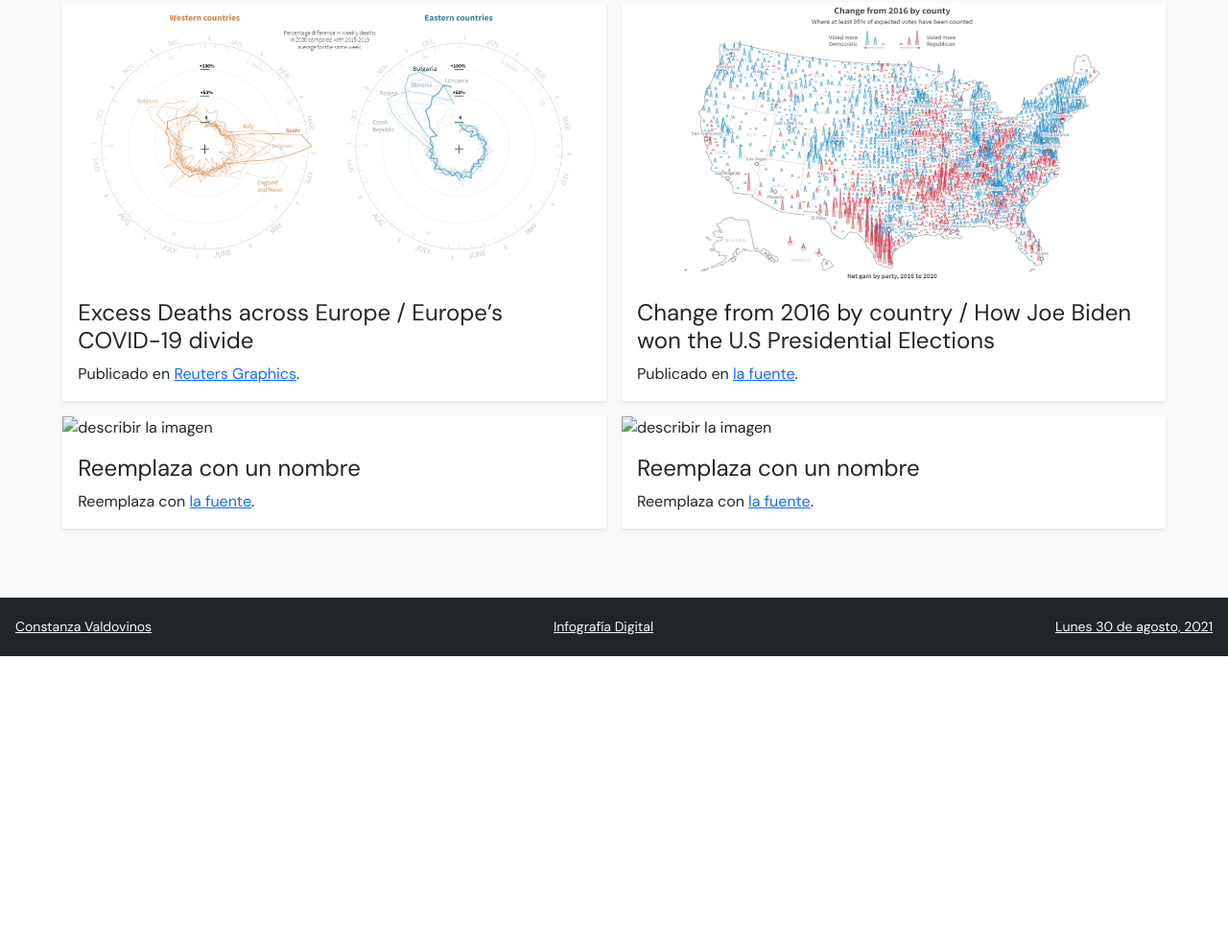
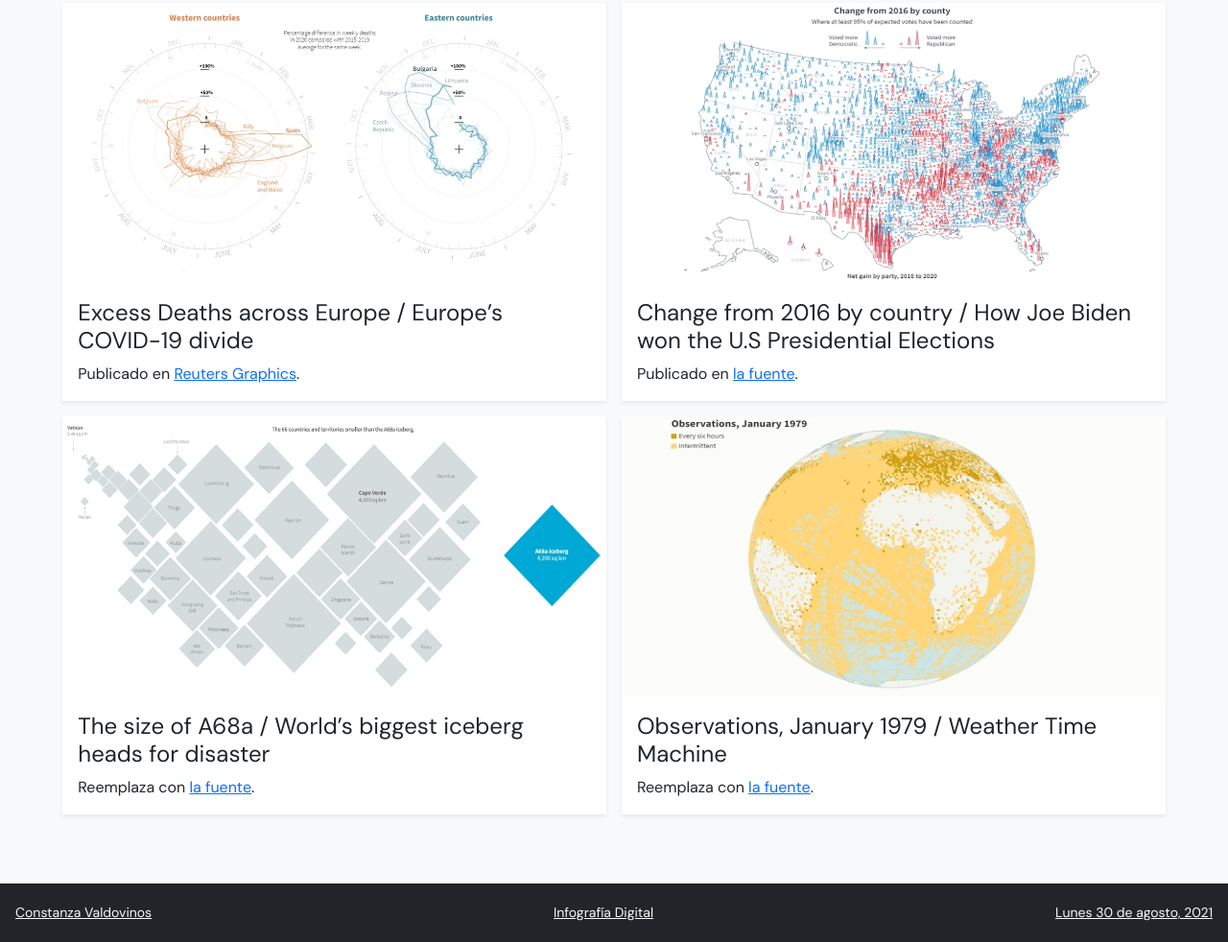
Before and after one commit to constanzavaldovinos/info-digital-03, a plain HTML site: page index.html in a window 1280 px wide. Shown: the part 1602-2584 px from the top of the page at 96% size. Before the commit the page ends 2286 px from the top, so only its background shows below. Drawn offline with nearby package versions, Linux system fonts and the light colour scheme.

Commit message:
Update index.html
:)

```diff
--- a/index.html
+++ b/index.html
@@ -107,20 +107,20 @@
                         <!--séptimo gráfico-->
                         <div class="col-sm-6">
                             <div class="card shadow-sm">
-                                <img src="img/reemplazar.png" class="card-img-top" alt="describir la imagen" />
+                                <img src="img/the-size-of-A68a.jpg" class="card-img-top" alt="describir la imagen" />
                                 <div class="card-body">
-                                    <h4 class="card-title">Reemplaza con un nombre</h4>
-                                    <p class="card-text">Reemplaza con <a href="#" target="_blank" rel="noopener noreferrer">la fuente</a>.</p>
+                                    <h4 class="card-title">The size of A68a / World’s biggest iceberg heads for disaster</h4>
+                                    <p class="card-text">Reemplaza con <a href="https://graphics.reuters.com/CLIMATE-CHANGE/ICEBERG/yzdvxjrbzvx/index.html" target="_blank" rel="noopener noreferrer">la fuente</a>.</p>
                                 </div>
                             </div>
                         </div>
                         <!--octavo gráfico-->
                         <div class="col-sm-6">
                             <div class="card shadow-sm">
-                                <img src="img/reemplazar.png" class="card-img-top" alt="describir la imagen" />
+                                <img src="img/weather-time-machine.jpg" class="card-img-top" alt="describir la imagen" />
                                 <div class="card-body">
-                                    <h4 class="card-title">Reemplaza con un nombre</h4>
-                                    <p class="card-text">Reemplaza con <a href="#" target="_blank" rel="noopener noreferrer">la fuente</a>.</p>
+                                    <h4 class="card-title">Observations, January 1979 / Weather Time Machine</h4>
+                                    <p class="card-text">Reemplaza con <a href="https://graphics.reuters.com/CLIMATE-CHANGE-ICE-SHIPLOGS/0100B4QE2FC/index.html" target="_blank" rel="noopener noreferrer">la fuente</a>.</p>
                                 </div>
                             </div>
                         </div>
```
